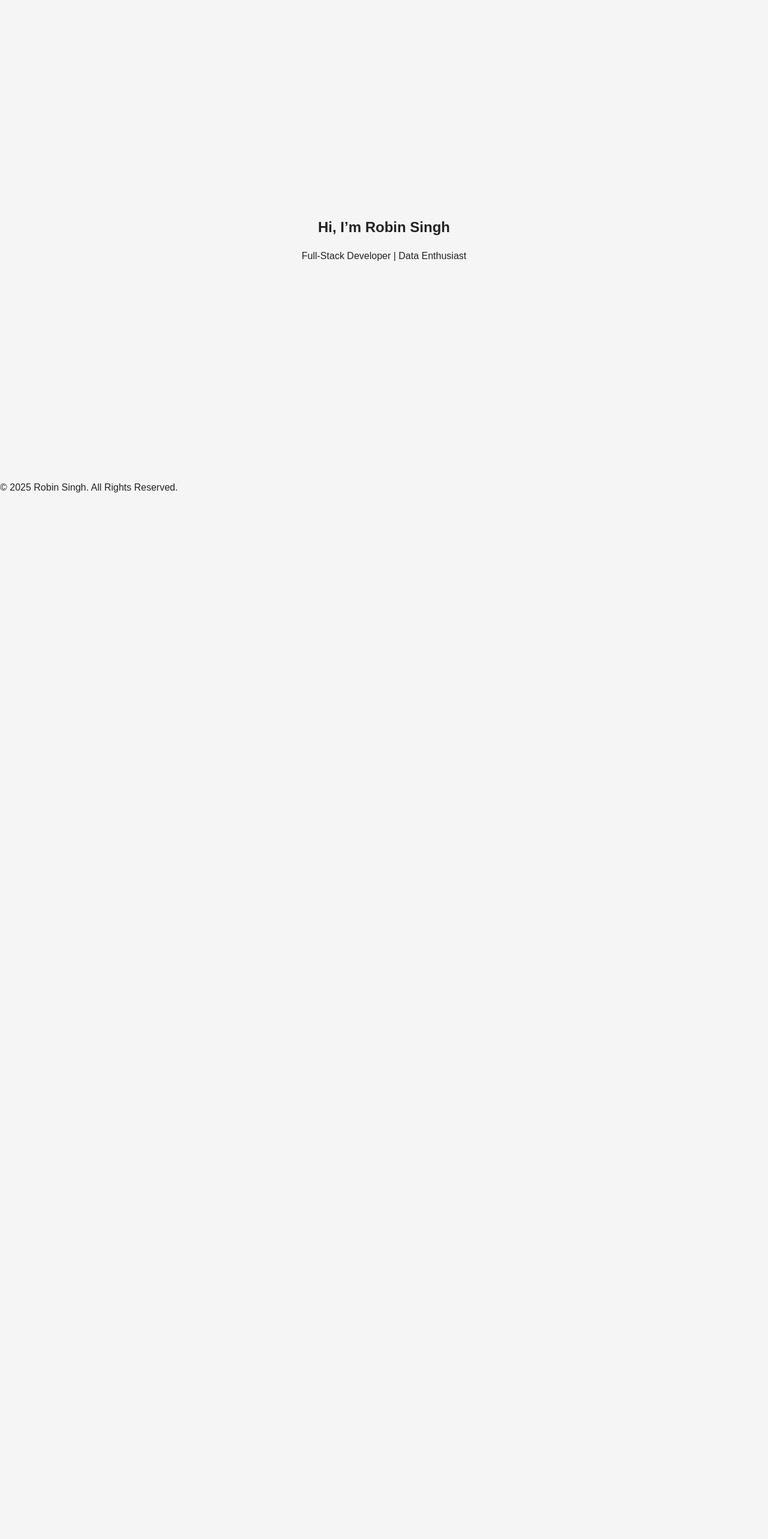
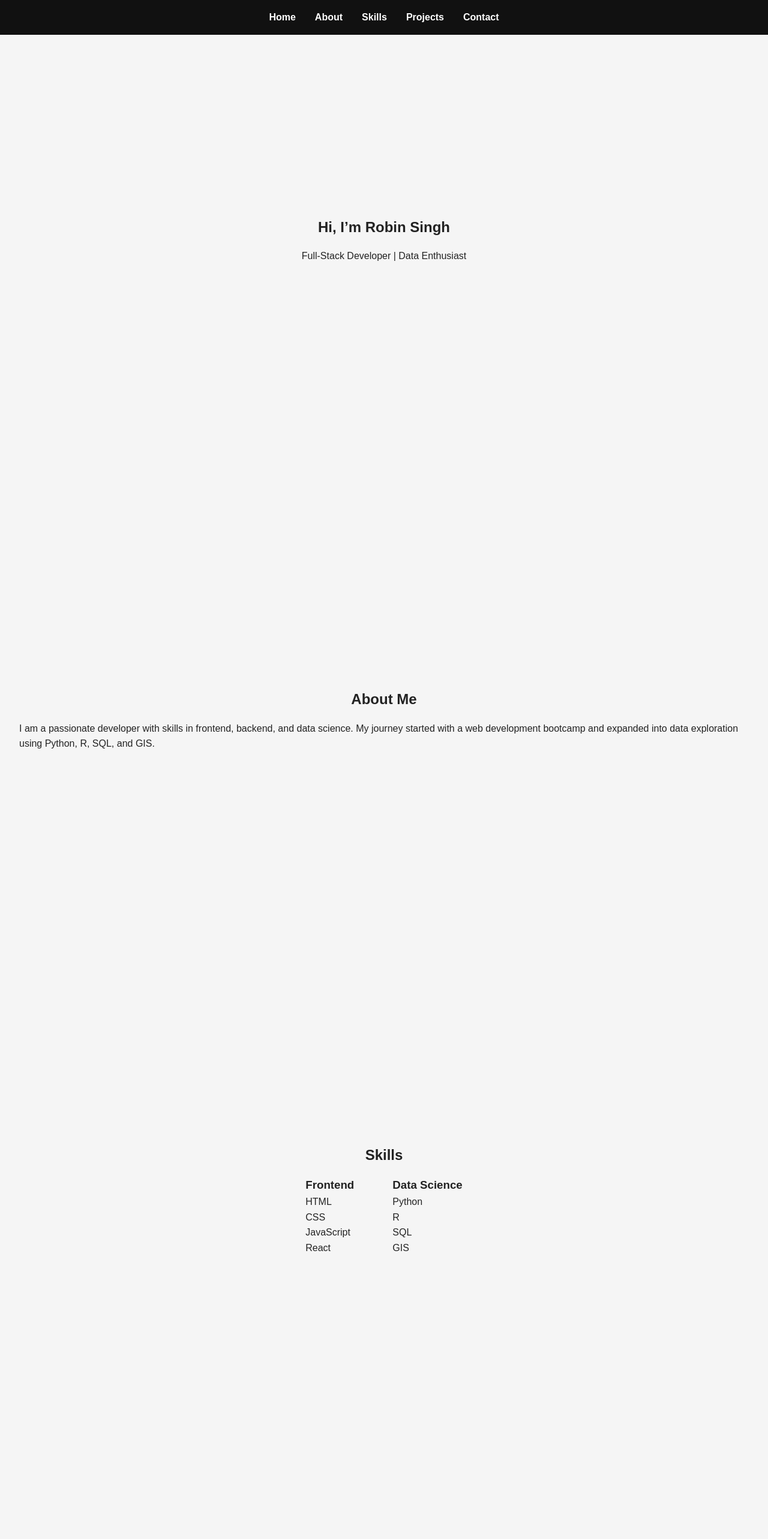
Before and after one commit to VougishTiger/my-profile, a React (Vite) app: page / in a window 1280 px wide. Shown: the top 2566 px of the page at 60% size. Before the commit the page ends 826 px from the top, so only its background shows below. Built offline with nearby package versions, Linux system fonts and the light colour scheme.

Commit message:
New Approach

```diff
--- a/src/App.jsx
+++ b/src/App.jsx
@@ -1,24 +1,21 @@
-import { BrowserRouter as Router, Routes, Route } from "react-router-dom";
-import Navbar from "./components/Navbar.jsx";
 import Home from "./components/Home.jsx";
 import About from "./components/About.jsx";
 import Skills from "./components/Skills.jsx";
 import Projects from "./components/Projects.jsx";
 import Contact from "./components/Contact.jsx";
+import Navbar from "./components/Navbar.jsx";
 import "./styles.css";
 
 function App() {
   return (
-    <Router>
+    <>
       <Navbar />
-      <Routes>
-        <Route path="/" element={<Home />} />
-        <Route path="/about" element={<About />} />
-        <Route path="/skills" element={<Skills />} />
-        <Route path="/projects" element={<Projects />} />
-        <Route path="/contact" element={<Contact />} />
-      </Routes>
-    </Router>
+      <Home />
+      <About />
+      <Skills />
+      <Projects />
+      <Contact />
+    </>
   );
 }
 
--- a/src/components/About.jsx
+++ b/src/components/About.jsx
@@ -1,17 +1,21 @@
-import PageWrapper from "./PageWrapper";
+import { motion } from "framer-motion";
 
 const About = () => {
   return (
-    <PageWrapper>
-      <section className="about">
+    <motion.section
+      id="about"
+      className="about"
+      initial={{ opacity: 0, x: -100 }}
+      whileInView={{ opacity: 1, x: 0 }}
+      transition={{ duration: 0.8 }}
+    >
       <h2>About Me</h2>
       <p>
         I am a passionate developer with skills in frontend, backend, and data science.
         My journey started with a web development bootcamp and expanded into data exploration
         using Python, R, SQL, and GIS.
       </p>
-      </section>
-    </PageWrapper>
+    </motion.section>
   );
 };
 
--- a/src/components/Contact.jsx
+++ b/src/components/Contact.jsx
@@ -1,9 +1,14 @@
-import PageWrapper from "./PageWrapper";
+import { motion } from "framer-motion";
 
 const Contact = () => {
   return (
-    <PageWrapper>
-      <section className="contact">
+    <motion.section
+      id="contact"
+      className="contact"
+      initial={{ opacity: 0, y: 100 }}
+      whileInView={{ opacity: 1, y: 0 }}
+      transition={{ duration: 0.8 }}
+    >
       <h2>Contact</h2>
       <form className="contact-form">
         <input type="text" placeholder="Your Name" />
@@ -15,8 +20,7 @@
         <p>Email: vougishtiger187@gmail.com</p>
         <p>GitHub: <a href="https://github.com/VougishTiger">VougishTiger</a></p>
       </div>
-      </section>
-    </PageWrapper>
+    </motion.section>
   );
 };
 
--- a/src/components/Home.jsx
+++ b/src/components/Home.jsx
@@ -1,9 +1,18 @@
-const Footer = () => {
+import { motion } from "framer-motion";
+
+const Home = () => {
   return (
-    <footer>
-      <p>&copy; 2025 Robin Singh. All Rights Reserved.</p>
-    </footer>
+    <motion.section
+      id="home"
+      className="home"
+      initial={{ opacity: 0, y: 100 }}
+      whileInView={{ opacity: 1, y: 0 }}
+      transition={{ duration: 0.8 }}
+    >
+      <h1>Hi, I’m Robin Singh</h1>
+      <p>Full-Stack Developer | Data Enthusiast</p>
+    </motion.section>
   );
 };
 
-export default Footer;
+export default Home;
--- a/src/components/Navbar.jsx
+++ b/src/components/Navbar.jsx
@@ -1,14 +1,13 @@
-import PageWrapper from "./PageWrapper";
-
-const Home = () => {
+const Navbar = () => {
   return (
-    <PageWrapper>
-      <section className="home">
-        <h1>Hi, I’m Robin Singh</h1>
-        <p>Full-Stack Developer | Data Enthusiast</p>
-      </section>
-    </PageWrapper>
+    <nav className="navbar">
+      <a href="#home">Home</a>
+      <a href="#about">About</a>
+      <a href="#skills">Skills</a>
+      <a href="#projects">Projects</a>
+      <a href="#contact">Contact</a>
+    </nav>
   );
 };
 
-export default Home;
+export default Navbar;
--- a/src/components/PageWrapper.jsx
+++ /dev/null
@@ -1,16 +0,0 @@
-import { motion } from "framer-motion";
-
-const PageWrapper = ({ children }) => {
-  return (
-    <motion.div
-      initial={{ opacity: 0, y: 50 }}
-      animate={{ opacity: 1, y: 0 }}
-      exit={{ opacity: 0, y: -50 }}
-      transition={{ duration: 0.6 }}
-    >
-      {children}
-    </motion.div>
-  );
-};
-
-export default PageWrapper;
--- a/src/components/Projects.jsx
+++ b/src/components/Projects.jsx
@@ -1,9 +1,14 @@
-import PageWrapper from "./PageWrapper";
+import { motion } from "framer-motion";
 
 const Projects = () => {
   return (
-    <PageWrapper>
-      <section className="projects">
+    <motion.section
+      id="projects"
+      className="projects"
+      initial={{ opacity: 0, y: 100 }}
+      whileInView={{ opacity: 1, y: 0 }}
+      transition={{ duration: 0.8 }}
+    >
       <h2>Projects</h2>
       <div className="project-card">
         <h3>Quotify</h3>
@@ -19,8 +24,7 @@
           visualize data, and create beginner-friendly dashboards.
         </p>
       </div>
-      </section>
-    </PageWrapper>
+    </motion.section>
   );
 };
 
--- a/src/components/Skills.jsx
+++ b/src/components/Skills.jsx
@@ -1,9 +1,14 @@
-import PageWrapper from "./PageWrapper";
+import { motion } from "framer-motion";
 
 const Skills = () => {
   return (
-    <PageWrapper>
-      <section className="skills">
+    <motion.section
+      id="skills"
+      className="skills"
+      initial={{ opacity: 0, x: 100 }}
+      whileInView={{ opacity: 1, x: 0 }}
+      transition={{ duration: 0.8 }}
+    >
       <h2>Skills</h2>
       <div className="skills-container">
         <div>
@@ -25,8 +30,7 @@
           </ul>
         </div>
       </div>
-      </section>
-    </PageWrapper>
+    </motion.section>
   );
 };
 
--- a/src/styles.css
+++ b/src/styles.css
@@ -12,11 +12,15 @@
 }
 
 .navbar {
+  position: fixed;
+  top: 0;
+  width: 100%;
   display: flex;
   justify-content: center;
   gap: 2rem;
   padding: 1rem;
   background: #111;
+  z-index: 1000;
 }
 
 .navbar a {
@@ -32,7 +36,7 @@
 
 section {
   min-height: 100vh;
-  padding: 4rem 2rem;
+  padding: 6rem 2rem;
   display: flex;
   flex-direction: column;
   justify-content: center;
@@ -58,6 +62,7 @@
   margin: 1rem 0;
   border-radius: 5px;
   background: #fff;
+  max-width: 600px;
 }
 
 .contact-form {
@@ -65,6 +70,8 @@
   flex-direction: column;
   gap: 0.8rem;
   margin-bottom: 1.5rem;
+  width: 100%;
+  max-width: 400px;
 }
 
 .contact-form input,
```
Lines whose indentation alone changed are shown as unchanged.
